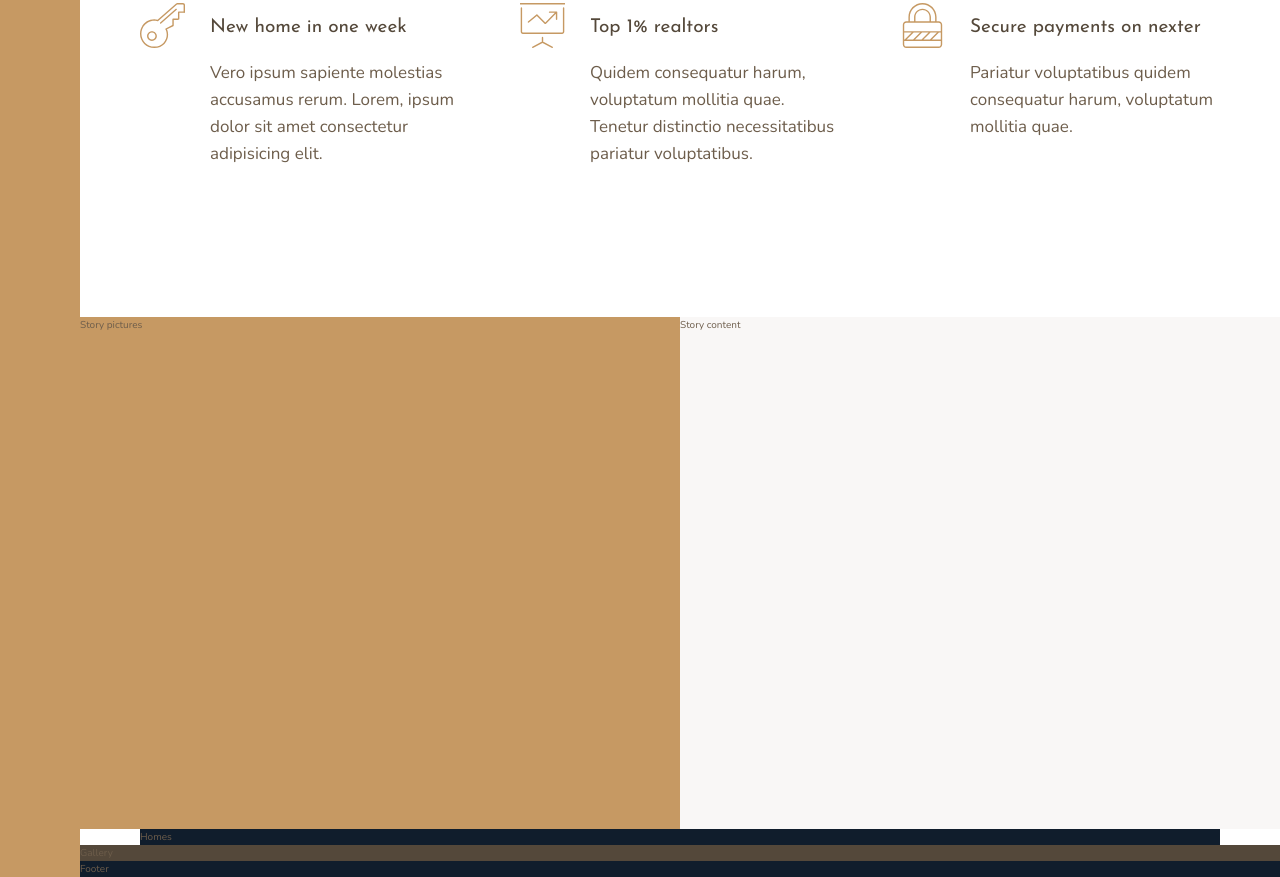
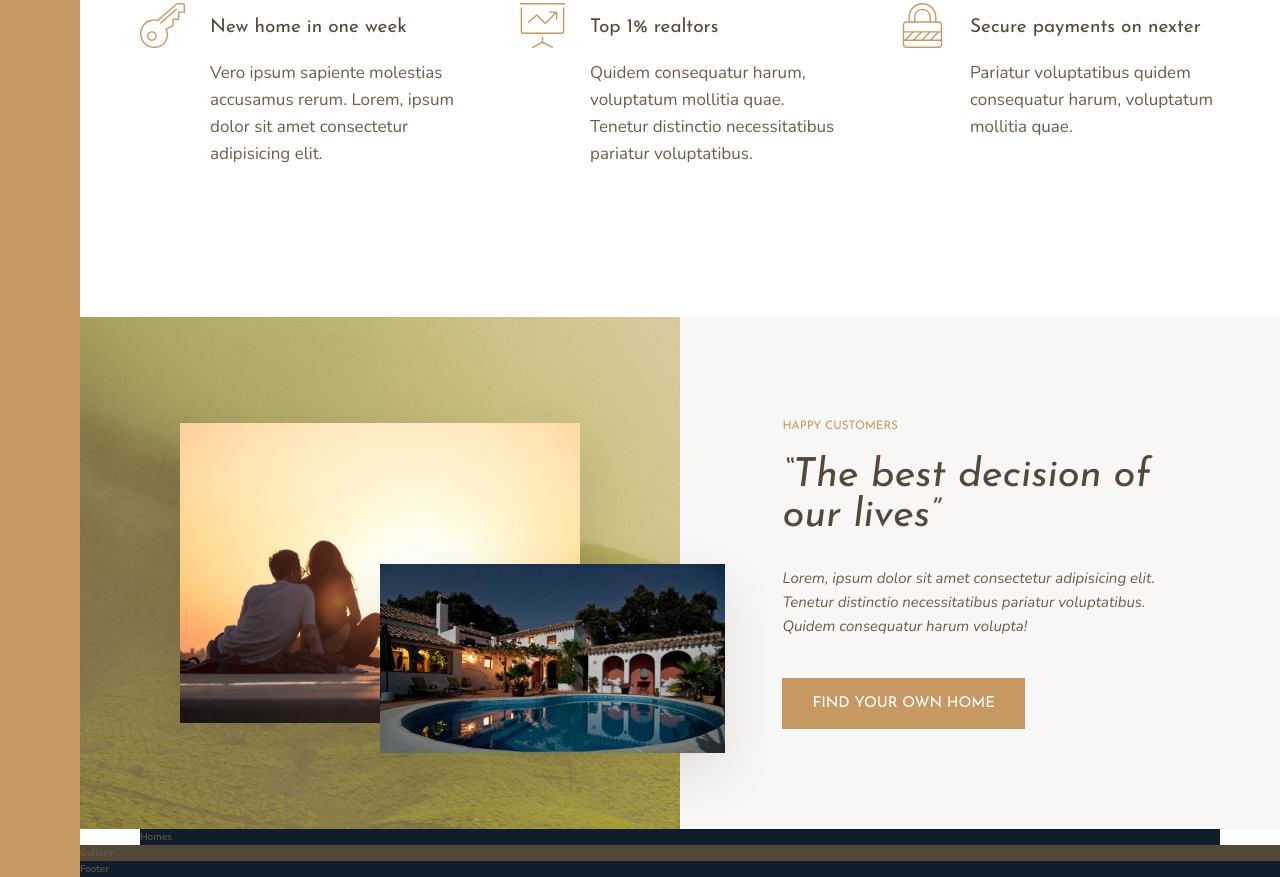
Before and after one commit to howdy-mj/advanced-css-course, a website: page 3-Nexter/index.html in a window 1280 px wide. Shown: the part 991-1868 px from the top of the page. Drawn offline with nearby package versions, Linux system fonts and the light colour scheme.

Commit message:
Story Section

```diff
--- a/3-Nexter/index.html
+++ b/3-Nexter/index.html
@@ -84,8 +84,30 @@
       </div>
     </section>
 
-    <div class="story__pictures">Story pictures</div>
-    <div class="story__content">Story content</div>
+    <div class="story__pictures">
+      <img
+        src="img/story-1.jpeg"
+        alt="Couple with new house"
+        class="story__img--1"
+      />
+      <img
+        src="img/story-2.jpeg"
+        alt="Couple with new house"
+        class="story__img--2"
+      />
+    </div>
+    <div class="story__content">
+      <h3 class="heading-3 mb-sm">Happy Customers</h3>
+      <h2 class="heading-2 heading-2--dark mb-md">
+        &ldquo;The best decision of our lives&rdquo;
+      </h2>
+      <p class="story__text">
+        Lorem, ipsum dolor sit amet consectetur adipisicing elit. Tenetur
+        distinctio necessitatibus pariatur voluptatibus. Quidem consequatur
+        harum volupta!
+      </p>
+      <button class="btn">Find your own Home</button>
+    </div>
 
     <section class="homes">Homes</section>
 
--- a/3-Nexter/sass/_story.scss
+++ b/3-Nexter/sass/_story.scss
@@ -2,9 +2,54 @@
   &__pictures {
     background-color: $color-primary;
     grid-column: full-start / col-end 4;
+
+    background-image: linear-gradient(
+        rgba($color-primary, 0.5),
+        rgba($color-primary, 0.5)
+      ),
+      url('../img/back.jpg');
+
+    display: grid;
+    grid-template-rows: repeat(6, 1fr);
+    grid-template-columns: repeat(6, 1fr); // 왼쪽 컨테이너를 6x6 사각형으로
+    align-items: center; // 이미지를 중간으로
   }
+
+  &__img--1 {
+    width: 100%;
+    grid-row: 2 / 6;
+    grid-column: 2 / 6; // 이미지는 본래 크기에 따라 grid에 맞춰지기 때문에, 100% 들어맞지 않음
+    box-shadow: 0 2rem 5rem rgba(#000, 0.1);
+  }
+  &__img--2 {
+    width: 115%; // 오른쪽으로 보이게
+    grid-row: 4 / 6;
+    grid-column: 4 / 7;
+    z-index: 10;
+    box-shadow: 0 2rem 5rem rgba(#000, 0.1);
+  }
+
   &__content {
     background-color: $color-grey-light-1;
     grid-column: col-start 5 / full-end;
+
+    padding: 6rem 8vw;
+
+    /*
+    display: flex;
+    flex-direction: column;
+    justify-content: center;
+    align-items: flex-start; // btn이 width를 다 차지해서
+    */
+
+    display: grid;
+    align-content: center;
+    justify-items: start;
+  }
+
+  &__text {
+    font-size: 1.5rem;
+    font-style: italic;
+    margin-bottom: 4rem;
   }
 }
--- a/3-Nexter/sass/_typography.scss
+++ b/3-Nexter/sass/_typography.scss
@@ -9,10 +9,22 @@
 
 .heading-2 {
   @extend %heading;
+  font-size: 4rem;
+  font-style: italic;
+  line-height: 1;
+  &--light {
+    color: $color-grey-light-1;
+  }
+
+  &--dark {
+    color: $color-grey-dark-1;
+  }
 }
 
 .heading-3 {
   @extend %heading;
+  color: $color-primary;
+  text-transform: uppercase;
 }
 
 .heading-4 {
@@ -27,3 +39,36 @@
     color: $color-grey-dark-1;
   }
 }
+
+.btn {
+  background-color: $color-primary;
+  color: #fff;
+  border: none;
+  border-radius: 0;
+  font-family: $font-display;
+  font-size: 1.5rem;
+  text-transform: uppercase;
+  padding: 1.8rem 3rem;
+  cursor: pointer;
+  transition: all 0.2s;
+
+  &:hover {
+    background-color: $color-primary-dark;
+  }
+}
+
+.mb-sm {
+  margin-bottom: 2rem;
+}
+
+.mb-md {
+  margin-bottom: 3rem;
+}
+
+.mb-lg {
+  margin-bottom: 4rem;
+}
+
+.mb-hg {
+  margin-bottom: 8rem;
+}
```
Also changed, not shown: 3-Nexter/css/style.css.
